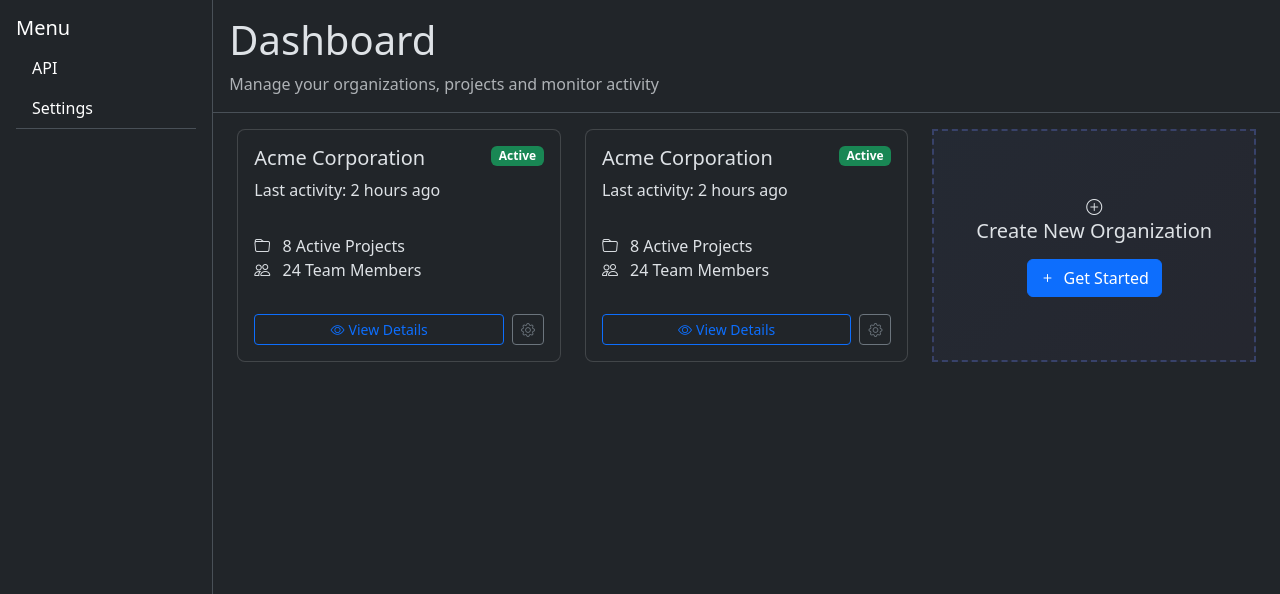
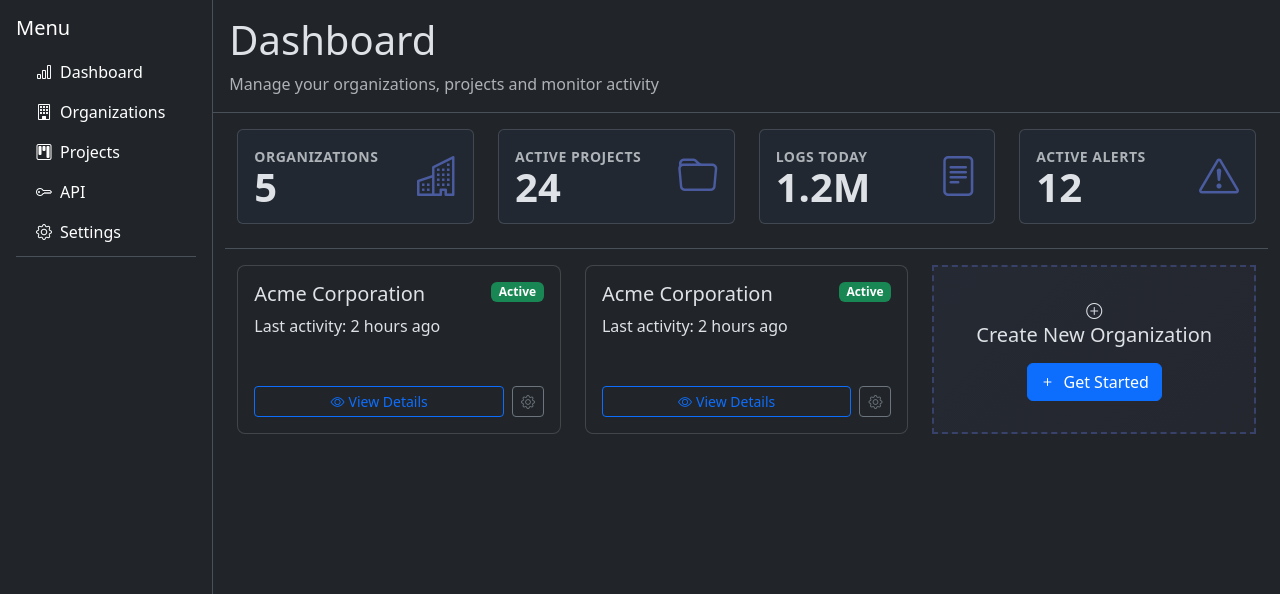
Before and after one commit to deviantcoder/log-manager, a Django app: page /dashboard/ in a window 1280 px wide. Shown: the part 56-650 px from the top of the page. Run offline with Django 5.2, Linux system fonts and the light colour scheme; some libraries are stand-ins or nearby versions.

Commit message:
Updated dashboard templates

```diff
--- /dev/null
+++ b/apps/dashboard/templates/dashboard/_base_dashboard.html
@@ -0,0 +1,78 @@
+{% extends '_base.html' %}
+
+{% block content %}
+<div class="container-fluid">
+    <div class="row" style="min-height: calc(100vh - 56px);">
+        {% include 'dashboard/includes/sidebar.html' %}
+        <main class="col-md-10 ms-sm-auto p-4">
+            <div class="page-header mb-3 p-3 border-bottom">
+                <div class="d-flex justify-content-between align-items-center">
+                    <div>
+                        <h1 class="page-title">{% block title %}{% endblock title %}</h1>
+                        <p class="text-muted mb-0">{% block description %}{% endblock description %}</p>
+                    </div>
+                </div>
+            </div>
+            {% block stats %}
+            {% endblock stats %}
+            <div class="row g-4">
+                <div class="col-md-4">
+                    <div class="card org-card rounded-3">
+                        <div class="card-body">
+                            <div class="d-flex justify-content-between align-items-start">
+                                <div>
+                                    <h5>Acme Corporation</h5>
+                                    <p>Last activity: 2 hours ago</p>
+                                </div>
+                                <span class="badge bg-success">Active</span>
+                            </div>
+                        </div>
+                        <div class="org-card-footer p-3">
+                            <div class="d-flex gap-2">
+                                <button class="btn btn-outline-primary btn-sm flex-fill">
+                                    <i class="bi bi-eye me-1"></i>View Details
+                                </button>
+                                <button class="btn btn-outline-secondary btn-sm">
+                                    <i class="bi bi-gear"></i>
+                                </button>
+                            </div>
+                        </div>
+                    </div>
+                </div>
+                <div class="col-md-4">
+                    <div class="card org-card rounded-3">
+                        <div class="card-body">
+                            <div class="d-flex justify-content-between align-items-start">
+                                <div>
+                                    <h5>Acme Corporation</h5>
+                                    <p>Last activity: 2 hours ago</p>
+                                </div>
+                                <span class="badge bg-success">Active</span>
+                            </div>
+                        </div>
+                        <div class="org-card-footer p-3">
+                            <div class="d-flex gap-2">
+                                <button class="btn btn-outline-primary btn-sm flex-fill">
+                                    <i class="bi bi-eye me-1"></i>View Details
+                                </button>
+                                <button class="btn btn-outline-secondary btn-sm">
+                                    <i class="bi bi-gear"></i>
+                                </button>
+                            </div>
+                        </div>
+                    </div>
+                </div>
+                <div class="col-md-4">
+                    <div class="add-org-card org-card h-100 d-flex flex-column border-dash align-items-center justify-content-center">
+                        <i class="bi bi-plus-circle add-org-icon"></i>
+                        <h5 class="add-org-title mb-3">Create New Organization</h5>
+                        <button class="btn btn-primary">
+                            <i class="bi bi-plus me-2"></i>Get Started
+                        </button>
+                    </div>
+                </div>
+            </div>
+        </main>
+    </div>
+</div>
+{% endblock content %}
--- a/apps/dashboard/templates/dashboard/dashboard.html
+++ b/apps/dashboard/templates/dashboard/dashboard.html
@@ -1,102 +1,56 @@
-{% extends '_base.html' %}
+{% extends 'dashboard/_base_dashboard.html' %}
 
-{% block content %}
-<div class="container-fluid">
-    <div class="row" style="min-height: calc(100vh - 56px);">
-        <nav class="col-md-2 text-white p-3 border-end">
-            <h5>Menu</h5>
-            <ul class="nav flex-column border-bottom">
-                <li class="nav-item"><a class="nav-link text-white" href="#">API</a></li>
-                <li class="nav-item"><a class="nav-link text-white" href="#">Settings</a></li>
-            </ul>
-        </nav>
-        <main class="col-md-10 ms-sm-auto p-4">
-            <div class="page-header mb-3 p-3 border-bottom">
-                <div class="d-flex justify-content-between align-items-center">
+{% block title %}
+    Dashboard
+{% endblock title %}
+{% block description %}
+    Manage your organizations, projects and monitor activity
+{% endblock description %}
+{% block stats %}
+    <div class="row mb-3 border-bottom">
+        <div class="col-md-3 mb-4">
+            <div class="card bg-blue-gray">
+                <div class="card-body d-flex justify-content-between align-items-start">
                     <div>
-                        <h1 class="page-title">Dashboard</h1>
-                        <p class="text-muted mb-0">Manage your organizations, projects and monitor activity</p>
+                        <div class="stat-label fw-bold text-muted">Organizations</div>
+                        <div class="stat-number">5</div>
                     </div>
+                    <i class="bi bi-buildings card-icon"></i>
                 </div>
             </div>
-            <div class="row g-4">
-                <div class="col-md-4">
-                    <div class="card org-card rounded-3">
-                        <div class="card-body">
-                            <div class="d-flex justify-content-between align-items-start mb-3">
-                                <div>
-                                    <h5>Acme Corporation</h5>
-                                    <p>Last activity: 2 hours ago</p>
-                                </div>
-                                <span class="badge bg-success">Active</span>
-                            </div>
-                            <div class="org-stats">
-                                <div class="org-stat">
-                                    <i class="bi bi-folder me-2"></i>
-                                    <span>8 Active Projects</span>
-                                </div>
-                                <div class="org-stat">
-                                    <i class="bi bi-people me-2"></i>
-                                    <span>24 Team Members</span>
-                                </div>
-                            </div>
-                        </div>
-                        <div class="org-card-footer p-3">
-                            <div class="d-flex gap-2">
-                                <button class="btn btn-outline-primary btn-sm flex-fill">
-                                    <i class="bi bi-eye me-1"></i>View Details
-                                </button>
-                                <button class="btn btn-outline-secondary btn-sm">
-                                    <i class="bi bi-gear"></i>
-                                </button>
-                            </div>
-                        </div>
+        </div>
+        <div class="col-md-3 mb-4">
+            <div class="card bg-blue-gray">
+                <div class="card-body d-flex justify-content-between align-items-start">
+                    <div>
+                        <div class="stat-label fw-bold text-muted">Active Projects</div>
+                        <div class="stat-number">24</div>
                     </div>
-                </div>
-                <div class="col-md-4">
-                    <div class="card org-card rounded-3">
-                        <div class="card-body">
-                            <div class="d-flex justify-content-between align-items-start mb-3">
-                                <div>
-                                    <h5>Acme Corporation</h5>
-                                    <p>Last activity: 2 hours ago</p>
-                                </div>
-                                <span class="badge bg-success">Active</span>
-                            </div>
-                            <div class="org-stats">
-                                <div class="org-stat">
-                                    <i class="bi bi-folder me-2"></i>
-                                    <span>8 Active Projects</span>
-                                </div>
-                                <div class="org-stat">
-                                    <i class="bi bi-people me-2"></i>
-                                    <span>24 Team Members</span>
-                                </div>
-                            </div>
-                        </div>
-                        <div class="org-card-footer p-3">
-                            <div class="d-flex gap-2">
-                                <button class="btn btn-outline-primary btn-sm flex-fill">
-                                    <i class="bi bi-eye me-1"></i>View Details
-                                </button>
-                                <button class="btn btn-outline-secondary btn-sm">
-                                    <i class="bi bi-gear"></i>
-                                </button>
-                            </div>
-                        </div>
-                    </div>
-                </div>
-                <div class="col-md-4">
-                    <div class="add-org-card org-card h-100 d-flex flex-column border-dash align-items-center justify-content-center">
-                        <i class="bi bi-plus-circle add-org-icon"></i>
-                        <h5 class="add-org-title mb-3">Create New Organization</h5>
-                        <button class="btn btn-primary">
-                            <i class="bi bi-plus me-2"></i>Get Started
-                        </button>
-                    </div>
+                    <i class="bi bi-folder card-icon"></i>
                 </div>
             </div>
-        </main>
+        </div>
+        <div class="col-md-3 mb-4">
+            <div class="card bg-blue-gray">
+                <div class="card-body d-flex justify-content-between align-items-start">
+                    <div>
+                        <div class="stat-label fw-bold text-muted">Logs Today</div>
+                        <div class="stat-number">1.2M</div>
+                    </div>
+                    <i class="bi bi-file-text card-icon"></i>
+                </div>
+            </div>
+        </div>
+        <div class="col-md-3 mb-4">
+            <div class="card bg-blue-gray">
+                <div class="card-body d-flex justify-content-between align-items-start">
+                    <div>
+                        <div class="stat-label fw-bold text-muted">Active Alerts</div>
+                        <div class="stat-number">12</div>
+                    </div>
+                    <i class="bi bi-exclamation-triangle card-icon"></i>
+                </div>
+            </div>
+        </div>
     </div>
-</div>
-{% endblock content %}
+{% endblock stats %}
--- /dev/null
+++ b/apps/dashboard/templates/dashboard/includes/sidebar.html
@@ -0,0 +1,10 @@
+<nav class="col-md-2 text-white p-3 border-end">
+    <h5>Menu</h5>
+    <ul class="nav flex-column border-bottom p-1">
+        <li class="nav-item sidebar-item rounded-2"><a class="nav-link text-white" href="{% url 'dashboard:dashboard' %}"><i class="bi bi-bar-chart me-2"></i>Dashboard</a></li>
+        <li class="nav-item sidebar-item rounded-2"><a class="nav-link text-white" href="{% url 'dashboard:orgs' %}"><i class="bi bi-building me-2"></i>Organizations</a></li>
+        <li class="nav-item sidebar-item rounded-2"><a class="nav-link text-white" href="{% url 'dashboard:projects' %}"><i class="bi bi-kanban me-2"></i>Projects</a></li>
+        <li class="nav-item sidebar-item rounded-2"><a class="nav-link text-white" href="#"><i class="bi bi-key me-2"></i>API</a></li>
+        <li class="nav-item sidebar-item rounded-2"><a class="nav-link text-white" href="#"><i class="bi bi-gear me-2"></i>Settings</a></li>
+    </ul>
+</nav>
--- a/apps/dashboard/urls.py
+++ b/apps/dashboard/urls.py
@@ -5,4 +5,6 @@
 
 urlpatterns = [
     path('', views.dashboard, name='dashboard'),
+    path('orgs/', views.organizations, name='orgs'),
+    path('projects/', views.projects, name='projects'),
 ]
--- a/apps/dashboard/views.py
+++ b/apps/dashboard/views.py
@@ -4,3 +4,13 @@
 def dashboard(request):
     context = {}
     return render(request, 'dashboard/dashboard.html', context)
+
+
+def organizations(request):
+    context = {}
+    return render(request, 'dashboard/orgs.html', context)
+
+
+def projects(request):
+    context = {}
+    return render(request, 'dashboard/projects.html', context)
--- a/static/css/main.css
+++ b/static/css/main.css
@@ -22,9 +22,32 @@
 .add-org-card {
     background: linear-gradient(135deg, rgba(102, 126, 234, 0.05) 0%, rgba(118, 75, 162, 0.05) 100%);
     border: 2px dashed rgba(102, 126, 234, 0.3);
-    min-height: 200px;
+    min-height: 150px;
     transition: all 0.3s ease;
 }
 .page-header {
     margin: -1.5rem -1.5rem 2rem -1.5rem;
 }
+.sidebar-item:hover {
+    background-color: rgb(48, 63, 83);
+}
+.bg-blue-gray {
+    background-color: #212832 !important;
+}
+.stat-number {
+    font-size: 2.5rem;
+    font-weight: 600;
+    line-height: 1;
+}
+
+.stat-label {
+    font-size: 0.875rem;
+    font-weight: 500;
+    text-transform: uppercase;
+    letter-spacing: 0.5px;
+}
+.card-icon {
+    font-size: 2.5rem;
+    opacity: 0.6;
+    color: #667eea;
+}
```
Also changed, not shown: apps/dashboard/templates/dashboard/orgs.html (added, +9 -0 lines), apps/dashboard/templates/dashboard/projects.html (added, +9 -0 lines).
